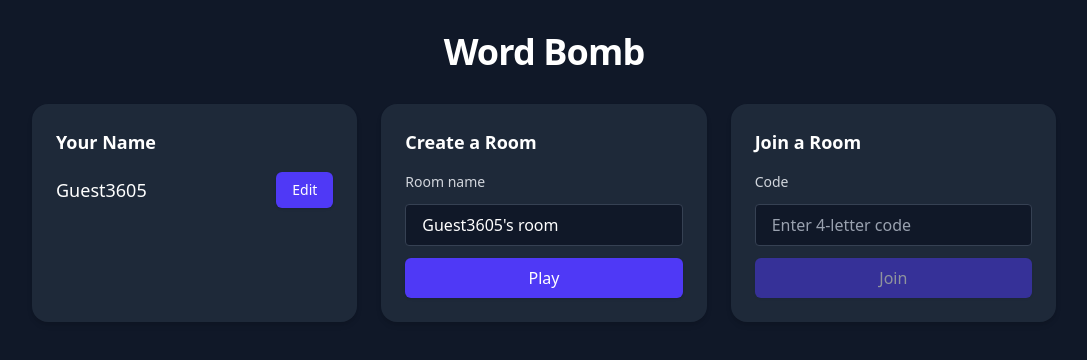
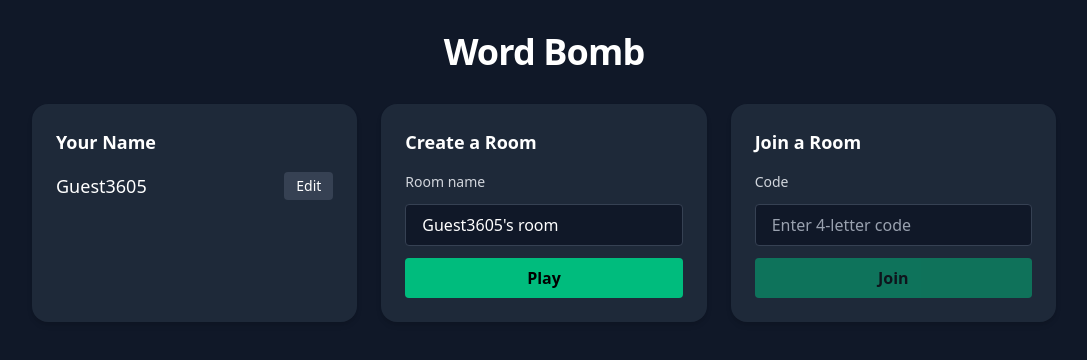
Before and after one commit to hydrabeer/word-bomb, a React (Vite) app in the folder apps/frontend/: page / in a window 1280 px wide. Shown: the top 360 px of the page, without its empty margins (96-1183 px from the left). Built offline with nearby package versions, Linux system fonts and the light colour scheme; no server answers.

Commit message:
Add styling for bomb pulse and links

```diff
--- a/apps/frontend/src/index.css
+++ b/apps/frontend/src/index.css
@@ -9,17 +9,12 @@
   text-rendering: optimizeLegibility;
 }
 
-* {
-  @apply outline-none;
+:focus {
+  outline: none;
 }
 
 a {
-  @apply text-purple-300 underline transition-colors duration-200 hover:text-purple-200;
-}
-
-/* --- Buttons --- */
-button {
-  @apply rounded-md bg-indigo-600 px-4 py-2 font-medium text-white shadow-sm transition-colors duration-200 hover:bg-indigo-500;
+  @apply text-blue-400 underline transition-colors duration-200 visited:text-purple-500 hover:text-blue-300 focus-visible:outline-none focus-visible:ring-2 focus-visible:ring-blue-400;
 }
 
 /* --- Animations --- */
@@ -82,3 +77,17 @@
   animation: flash-ring 0.5s ease-out;
   pointer-events: none;
 }
+
+@keyframes bomb-pulse {
+  0% {
+    transform: scale(1.05);
+  }
+  100% {
+    transform: scale(1);
+  }
+}
+
+.animate-bomb-pulse {
+  animation: bomb-pulse 0.33s ease-out infinite;
+  will-change: transform;
+}
```
